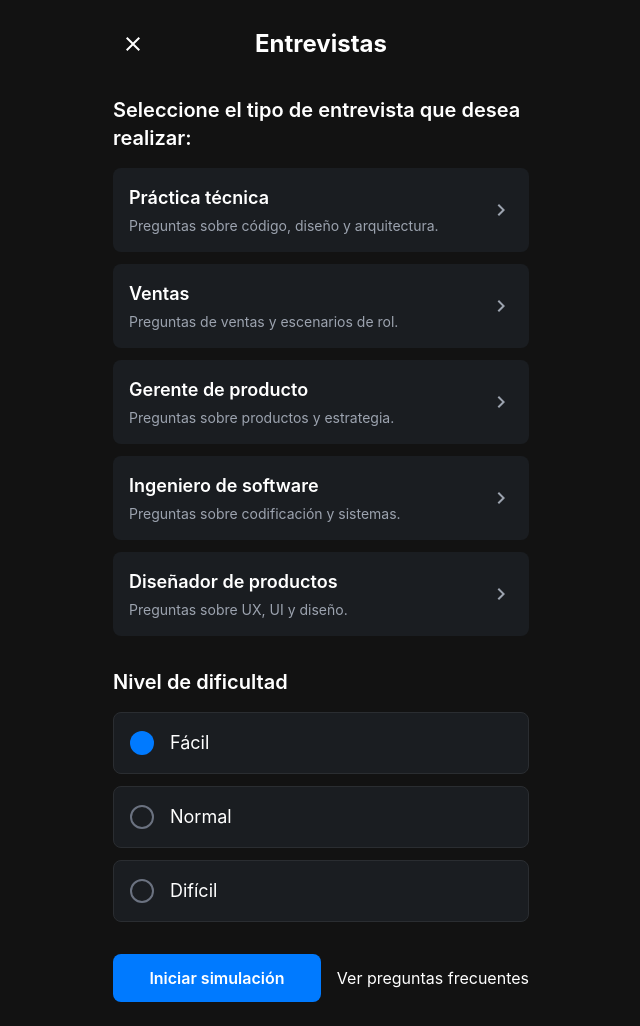
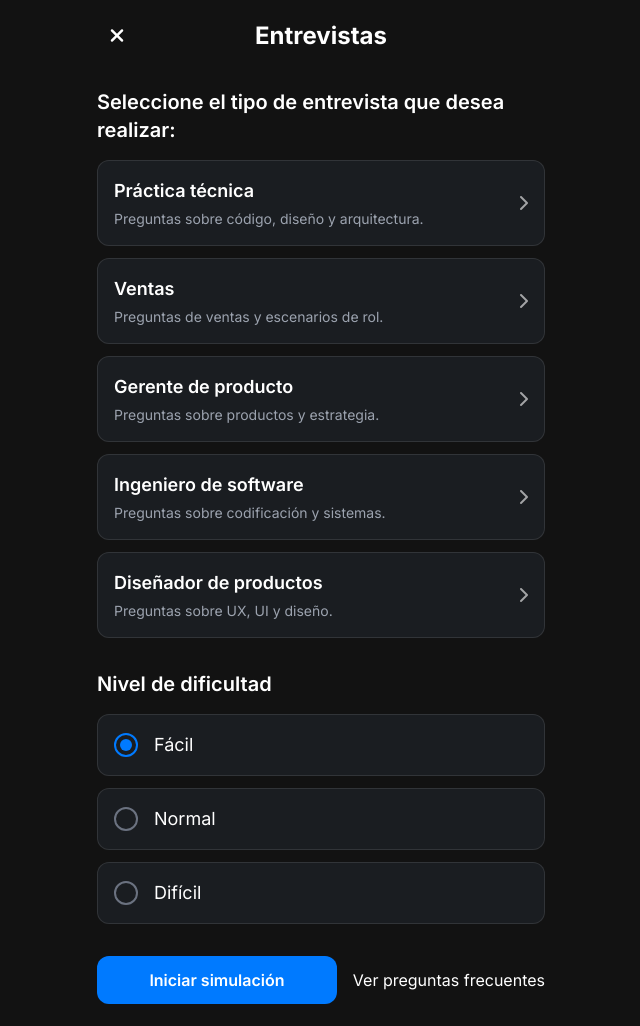
Before and after one commit to 32192372Alejo/blackboxai-1743192637376, a plain HTML site: page preview/index.html in a window 1280 px wide. Shown: the whole page, without its empty margins (319-959 px from the left). Drawn offline with nearby package versions, Linux system fonts and the light colour scheme.

Commit message:
Add preview/index.html 1743196960361

```diff
--- a/preview/index.html
+++ b/preview/index.html
@@ -5,54 +5,183 @@
     <meta name="viewport" content="width=device-width, initial-scale=1.0">
     <title>Interview Simulator Preview</title>
     <script src="https://cdn.tailwindcss.com"></script>
+    <link href="https://fonts.googleapis.com/css2?family=Inter:wght@400;500;600;700&display=swap" rel="stylesheet">
+    <link rel="stylesheet" href="https://cdnjs.cloudflare.com/ajax/libs/font-awesome/6.0.0-beta3/css/all.min.css">
     <style>
         body {
             background-color: #121212;
-            font-family: -apple-system, BlinkMacSystemFont, "Segoe UI", Roboto, sans-serif;
+            font-family: 'Inter', -apple-system, BlinkMacSystemFont, "Segoe UI", Roboto, sans-serif;
+            color: #FFFFFF;
         }
         .card {
             background-color: #1A1D21;
-            transition: all 0.3s ease;
+            transition: all 0.2s ease;
+            border: 1px solid rgba(255,255,255,0.1);
+            position: relative;
+            overflow: hidden;
         }
-        .card:hover {
-            background-color: #22262b;
+        .card::after {
+            content: '';
+            position: absolute;
+            top: 0;
+            left: 0;
+            right: 0;
+            bottom: 0;
+            background: rgba(255,255,255,0.1);
+            opacity: 0;
+            transition: opacity 0.2s ease;
+        }
+        .card:hover::after {
+            opacity: 1;
+        }
+        .card:active {
+            transform: scale(0.98);
+        }
+        .card.selected {
+            background-color: #007AFF;
+            border-color: #007AFF;
+        }
+        .card.selected::after {
+            display: none;
         }
         .radio-container {
             background-color: #1A1D21;
-            border: 1px solid #2A2D31;
-            transition: all 0.3s ease;
+            border: 1px solid rgba(255,255,255,0.1);
+            transition: all 0.2s ease;
+            position: relative;
+            overflow: hidden;
         }
-        .radio-container:hover {
-            border-color: #3A3D41;
+        .radio-container::after {
+            content: '';
+            position: absolute;
+            top: 0;
+            left: 0;
+            right: 0;
+            bottom: 0;
+            background: rgba(255,255,255,0.1);
+            opacity: 0;
+            transition: opacity 0.2s ease;
+        }
+        .radio-container:hover::after {
+            opacity: 1;
+        }
+        .radio-container:active {
+            transform: scale(0.98);
         }
         .radio-button {
             width: 24px;
             height: 24px;
             border: 2px solid #6B7280;
             border-radius: 50%;
-            transition: all 0.2s ease;
+            position: relative;
+            transition: all 0.3s cubic-bezier(0.4, 0, 0.2, 1);
         }
         .radio-button.checked {
+            border-color: #007AFF;
+        }
+        .radio-button.checked::after {
+            content: '';
+            position: absolute;
+            width: 12px;
+            height: 12px;
             background-color: #007AFF;
-            border: none;
+            border-radius: 50%;
+            top: 50%;
+            left: 50%;
+            transform: translate(-50%, -50%) scale(0);
+            transition: transform 0.3s cubic-bezier(0.4, 0, 0.2, 1);
+            animation: radioCheck 0.3s forwards;
+        }
+        @keyframes radioCheck {
+            from { transform: translate(-50%, -50%) scale(0); }
+            to { transform: translate(-50%, -50%) scale(1); }
         }
         .blue-button {
             background-color: #007AFF;
+            transition: all 0.2s ease;
+            position: relative;
+            overflow: hidden;
+        }
+        .ripple {
+            position: absolute;
+            border-radius: 50%;
+            background-color: rgba(255, 255, 255, 0.3);
+            transform: scale(0);
+            animation: ripple 0.6s linear;
+            pointer-events: none;
+        }
+        @keyframes ripple {
+            to {
+                transform: scale(4);
+                opacity: 0;
+            }
+        }
+        .close-button {
+            width: 40px;
+            height: 40px;
+            border-radius: 50%;
+            display: flex;
+            align-items: center;
+            justify-content: center;
+            transition: all 0.2s ease;
+            position: relative;
+            overflow: hidden;
+        }
+        .close-button::after {
+            content: '';
+            position: absolute;
+            top: 0;
+            left: 0;
+            right: 0;
+            bottom: 0;
+            background: rgba(255,255,255,0.1);
+            opacity: 0;
+            transition: opacity 0.2s ease;
+            border-radius: 50%;
+        }
+        .close-button:hover::after {
+            opacity: 1;
+        }
+        .close-button:active {
+            transform: scale(0.9);
+        }
+        .arrow-icon {
+            opacity: 0.6;
             transition: all 0.3s ease;
+            transform: translateX(0);
         }
-        .blue-button:hover {
-            background-color: #0066CC;
+        .card:hover .arrow-icon {
+            opacity: 1;
+            transform: translateX(4px);
+        }
+        .card.selected .arrow-icon {
+            opacity: 1;
+        }
+        .text-link {
+            transition: all 0.2s ease;
+            position: relative;
+        }
+        .text-link::after {
+            content: '';
+            position: absolute;
+            bottom: -2px;
+            left: 0;
+            width: 0;
+            height: 1px;
+            background-color: #FFFFFF;
+            transition: width 0.2s ease;
+        }
+        .text-link:hover::after {
+            width: 100%;
         }
     </style>
 </head>
-<body class="text-white min-h-screen">
-    <div class="max-w-md mx-auto px-4 py-6">
+<body class="min-h-screen p-4">
+    <div class="max-w-md mx-auto">
         <!-- Header -->
         <div class="flex items-center justify-between mb-8">
-            <button class="p-2 hover:bg-gray-800 rounded-full transition-colors">
-                <svg width="24" height="24" viewBox="0 0 24 24" fill="white">
-                    <path d="M19,6.41L17.59,5L12,10.59L6.41,5L5,6.41L10.59,12L5,17.59L6.41,19L12,13.41L17.59,19L19,17.59L13.41,12L19,6.41Z"/>
-                </svg>
+            <button class="close-button">
+                <i class="fas fa-times text-xl"></i>
             </button>
             <h1 class="text-2xl font-bold">Entrevistas</h1>
             <div class="w-10"></div><!-- Spacer for centering -->
@@ -62,59 +191,47 @@
         <div class="space-y-3 mb-8">
             <h2 class="text-xl font-semibold mb-4">Seleccione el tipo de entrevista que desea realizar:</h2>
 
-            <!-- Práctica técnica -->
-            <div class="card rounded-lg p-4 flex justify-between items-center cursor-pointer">
+            <!-- Interview Type Cards -->
+            <div class="space-y-3">
+                <div class="card rounded-xl p-4 flex justify-between items-center cursor-pointer">
                     <div>
                         <h3 class="text-lg font-semibold mb-1">Práctica técnica</h3>
                         <p class="text-gray-400 text-sm">Preguntas sobre código, diseño y arquitectura.</p>
                     </div>
-                <svg class="text-gray-400" width="24" height="24" viewBox="0 0 24 24" fill="currentColor">
-                    <path d="M8.59,16.59L13.17,12L8.59,7.41L10,6l6,6l-6,6L8.59,16.59z"/>
-                </svg>
+                    <i class="fas fa-chevron-right arrow-icon"></i>
                 </div>
 
-            <!-- Ventas -->
-            <div class="card rounded-lg p-4 flex justify-between items-center cursor-pointer">
+                <div class="card rounded-xl p-4 flex justify-between items-center cursor-pointer">
                     <div>
                         <h3 class="text-lg font-semibold mb-1">Ventas</h3>
                         <p class="text-gray-400 text-sm">Preguntas de ventas y escenarios de rol.</p>
                     </div>
-                <svg class="text-gray-400" width="24" height="24" viewBox="0 0 24 24" fill="currentColor">
-                    <path d="M8.59,16.59L13.17,12L8.59,7.41L10,6l6,6l-6,6L8.59,16.59z"/>
-                </svg>
+                    <i class="fas fa-chevron-right arrow-icon"></i>
                 </div>
 
-            <!-- Gerente de producto -->
-            <div class="card rounded-lg p-4 flex justify-between items-center cursor-pointer">
+                <div class="card rounded-xl p-4 flex justify-between items-center cursor-pointer">
                     <div>
                         <h3 class="text-lg font-semibold mb-1">Gerente de producto</h3>
                         <p class="text-gray-400 text-sm">Preguntas sobre productos y estrategia.</p>
                     </div>
-                <svg class="text-gray-400" width="24" height="24" viewBox="0 0 24 24" fill="currentColor">
-                    <path d="M8.59,16.59L13.17,12L8.59,7.41L10,6l6,6l-6,6L8.59,16.59z"/>
-                </svg>
+                    <i class="fas fa-chevron-right arrow-icon"></i>
                 </div>
 
-            <!-- Ingeniero de software -->
-            <div class="card rounded-lg p-4 flex justify-between items-center cursor-pointer">
+                <div class="card rounded-xl p-4 flex justify-between items-center cursor-pointer">
                     <div>
                         <h3 class="text-lg font-semibold mb-1">Ingeniero de software</h3>
                         <p class="text-gray-400 text-sm">Preguntas sobre codificación y sistemas.</p>
                     </div>
-                <svg class="text-gray-400" width="24" height="24" viewBox="0 0 24 24" fill="currentColor">
-                    <path d="M8.59,16.59L13.17,12L8.59,7.41L10,6l6,6l-6,6L8.59,16.59z"/>
-                </svg>
+                    <i class="fas fa-chevron-right arrow-icon"></i>
                 </div>
 
-            <!-- Diseñador de productos -->
-            <div class="card rounded-lg p-4 flex justify-between items-center cursor-pointer">
+                <div class="card rounded-xl p-4 flex justify-between items-center cursor-pointer">
                     <div>
                         <h3 class="text-lg font-semibold mb-1">Diseñador de productos</h3>
                         <p class="text-gray-400 text-sm">Preguntas sobre UX, UI y diseño.</p>
                     </div>
-                <svg class="text-gray-400" width="24" height="24" viewBox="0 0 24 24" fill="currentColor">
-                    <path d="M8.59,16.59L13.17,12L8.59,7.41L10,6l6,6l-6,6L8.59,16.59z"/>
-                </svg>
+                    <i class="fas fa-chevron-right arrow-icon"></i>
+                </div>
             </div>
         </div>
 
@@ -122,15 +239,15 @@
         <div class="mb-8">
             <h2 class="text-xl font-semibold mb-4">Nivel de dificultad</h2>
             <div class="space-y-3">
-                <div class="radio-container rounded-lg p-4 flex items-center cursor-pointer">
+                <div class="radio-container rounded-xl p-4 flex items-center cursor-pointer">
                     <div class="radio-button checked mr-4"></div>
                     <span class="text-lg">Fácil</span>
                 </div>
-                <div class="radio-container rounded-lg p-4 flex items-center cursor-pointer">
+                <div class="radio-container rounded-xl p-4 flex items-center cursor-pointer">
                     <div class="radio-button mr-4"></div>
                     <span class="text-lg">Normal</span>
                 </div>
-                <div class="radio-container rounded-lg p-4 flex items-center cursor-pointer">
+                <div class="radio-container rounded-xl p-4 flex items-center cursor-pointer">
                     <div class="radio-button mr-4"></div>
                     <span class="text-lg">Difícil</span>
                 </div>
@@ -139,10 +256,10 @@
 
         <!-- Bottom Buttons -->
         <div class="flex items-center justify-between mt-8">
-            <button class="blue-button text-white px-6 py-3 rounded-lg font-semibold flex-grow mr-4">
+            <button class="blue-button text-white px-6 py-3 rounded-xl font-semibold flex-grow mr-4">
                 Iniciar simulación
             </button>
-            <button class="text-white hover:text-gray-300 transition-colors">
+            <button class="text-white text-link">
                 Ver preguntas frecuentes
             </button>
         </div>
@@ -152,22 +269,45 @@
         // Add interactivity for radio buttons
         document.querySelectorAll('.radio-container').forEach(container => {
             container.addEventListener('click', () => {
-                // Remove checked state from all radio buttons
                 document.querySelectorAll('.radio-button').forEach(rb => {
                     rb.classList.remove('checked');
                 });
-                // Add checked state to clicked radio button
                 container.querySelector('.radio-button').classList.add('checked');
             });
         });
 
-        // Add hover effect for cards
+        // Add interactivity for cards
         document.querySelectorAll('.card').forEach(card => {
             card.addEventListener('click', () => {
                 document.querySelectorAll('.card').forEach(c => {
-                    c.style.backgroundColor = '#1A1D21';
+                    c.classList.remove('selected');
                 });
-                card.style.backgroundColor = '#007AFF';
+                card.classList.add('selected');
+            });
+        });
+
+        // Add ripple effect to buttons
+        document.querySelectorAll('.blue-button, .close-button, .card, .radio-container').forEach(button => {
+            button.addEventListener('click', function(e) {
+                const ripple = document.createElement('div');
+                ripple.classList.add('ripple');
+
+                // Get the largest dimension of the button
+                const rect = this.getBoundingClientRect();
+                const size = Math.max(rect.width, rect.height);
+
+                // Position the ripple element
+                const x = e.clientX - rect.left - size/2;
+                const y = e.clientY - rect.top - size/2;
+
+                ripple.style.width = ripple.style.height = `${size}px`;
+                ripple.style.left = `${x}px`;
+                ripple.style.top = `${y}px`;
+
+                this.appendChild(ripple);
+
+                // Remove the ripple element after animation
+                setTimeout(() => ripple.remove(), 600);
             });
         });
     </script>
```
Lines whose indentation alone changed are shown as unchanged.
